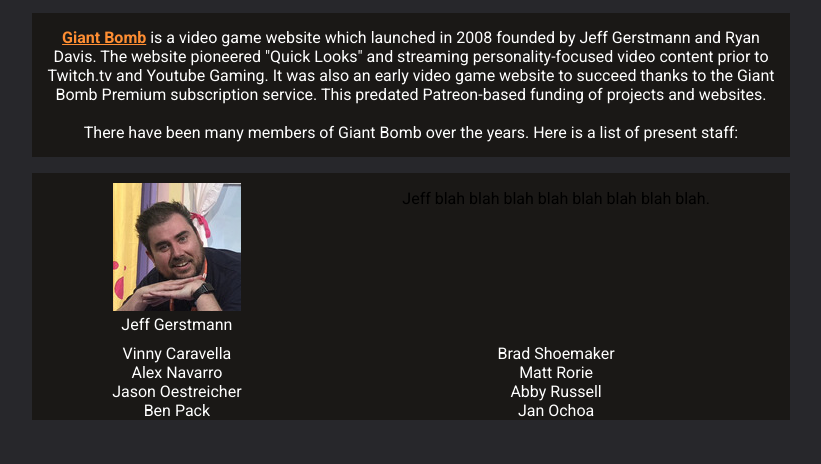
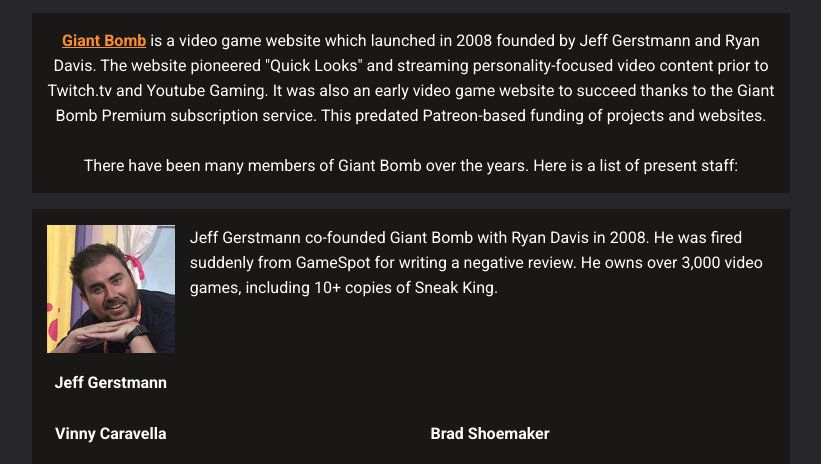
Before and after one commit to MarcusEstr/FCC-TributePage, a plain HTML site: page index.html in a window 1280 px wide. Shown: the part 488-952 px from the top of the page, without its empty margins (229-1050 px from the left). Before the commit the page ends 916 px from the top, so only its background shows below. Drawn offline with Linux system fonts and the light colour scheme.

Commit message:
Added text for Jeff.

```diff
--- a/css/styles.css
+++ b/css/styles.css
@@ -29,12 +29,13 @@
 	color: white;
 }
 
-#tribute-info, #staff {
+#tribute-info{
 	color: white;
 	background-color: #1a1816;
 	margin-left: 20%;
 	margin-right: 20%;
 	padding: 15px 15px;
+	line-height: 25px;
 }
 
 #tribute-link {
@@ -48,18 +49,27 @@
 	background-color: #1a1816;
 	margin-left: 20%;
 	margin-right: 20%;
+	color: white;
+/*	padding-left: 15px;
+	padding-right: 15px;*/
 }
 
 .grid-cell {
-	padding-top: 10px;
-	padding-bottom: 10px;
+	padding-top: 16px;
+	padding-left: 15px;
+	padding-right: 15px;
 }
 
 .member-name {
 	color: white;
-	margin: 0;
+	font-weight: bold;
 }
 
 .staff-image {
 
 }
+
+.staff-text {
+	text-align: left;
+	line-height: 25px;
+}
--- a/index.html
+++ b/index.html
@@ -28,7 +28,7 @@
 			<img class="staff-image" src="images/jeffgerstmann.jpg" alt="Jeff Gerstmann image">
 			<p class="member-name">Jeff Gerstmann</p>
 		</div>
-		<p>Jeff blah blah blah blah blah blah blah blah.</p>
+		<p class="staff-text">Jeff Gerstmann co-founded Giant Bomb with Ryan Davis in 2008. He was fired suddenly from GameSpot for writing a negative review. He owns over 3,000 video games, including 10+ copies of Sneak King.</p>
 		<p class="member-name">Vinny Caravella</p>
 		<p class="member-name">Brad Shoemaker</p>
 		<p class="member-name">Alex Navarro</p>
```
